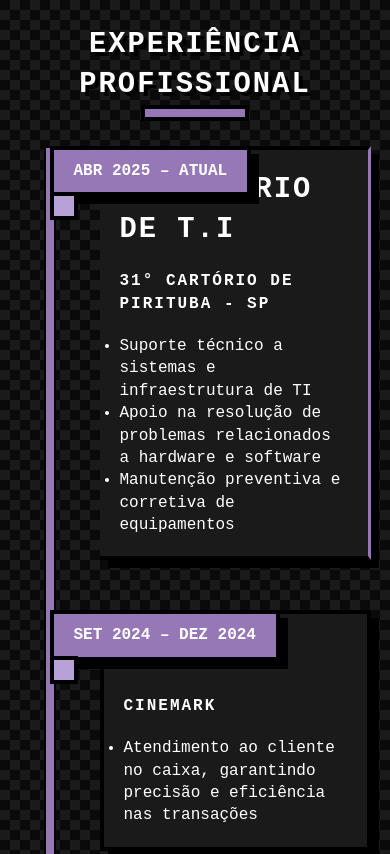
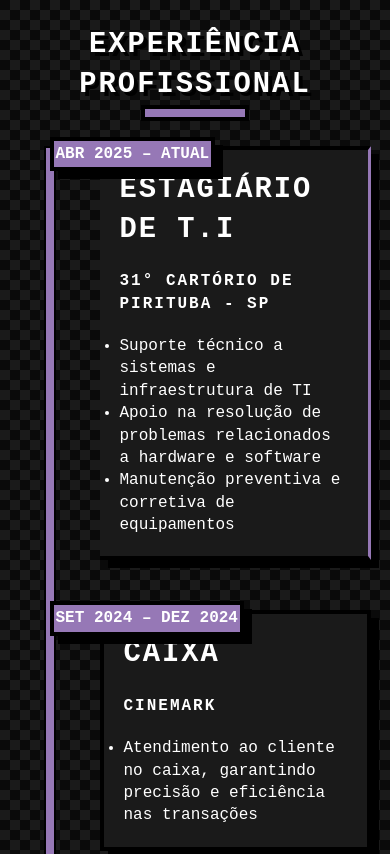
Before and after one commit to alexandregg1/portfolio-igor-vercel, a plain HTML site: page index.html in a window 390 px wide. Shown: the part 6220-7074 px from the top of the page. Drawn offline with nearby package versions, Linux system fonts and the light colour scheme.

Commit message:
ajuste na seção de experiencia, melhorando a responsividade nas datas

```diff
--- a/style.css
+++ b/style.css
@@ -890,7 +890,7 @@ img[alt="Project 5"]{
     box-shadow: var(--pixel-shadow);
 }
 
-.timeline-item::after {
+/*.timeline-item::after {
     content: '';
     position: absolute;
     top: 46px;
@@ -1195,12 +1195,14 @@ footer {
 
     .timeline-date {
         left: 30px;
-        transform: none;
+        transform: translateY(-9px);
+        padding: 2px;
     }
 
     .timeline-item::after {
         left: 30px;
         transform: none;
+        display: none;
     }
 
     .skills-carousel {
```
